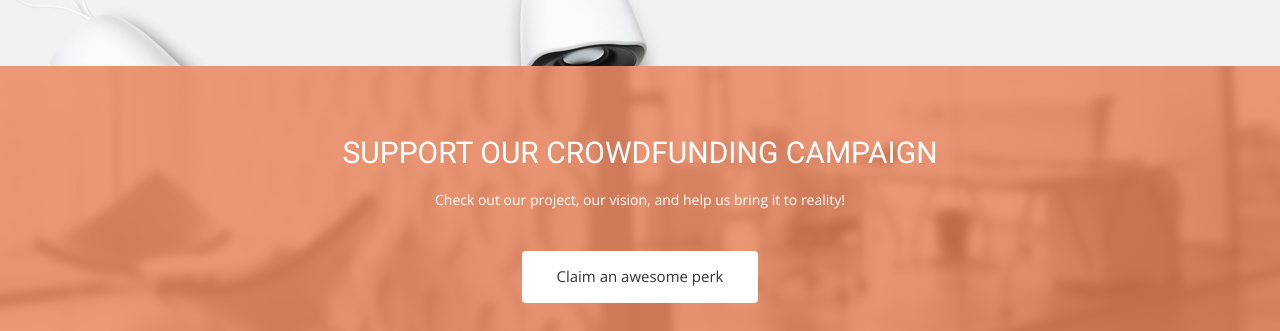
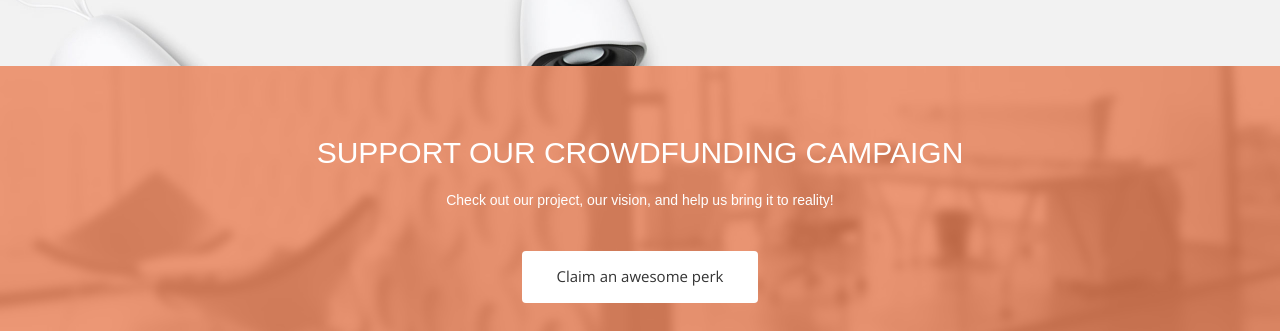
Before and after one commit to thewonglab/secret, a Jekyll site: the page built from index.html, in a window 1280 px wide. Shown: the part 1773-2104 px from the top of the page. Built offline with Jekyll 4.4.1, drawn with Linux system fonts in a browser that asks for light colours; nearby versions of some CDN libraries; some web fonts are replaced.

Commit message:
Update airspace.css

```diff
--- a/css/airspace.css
+++ b/css/airspace.css
@@ -229,12 +229,14 @@ header .navbar-default .navbar-nav li a:hover {
   opacity: 0.8;
 }
 #call-to-action h2 {
+  font-family: 'Patrick Hand SC', sans-serif;
   padding-bottom: 20px;
   line-height: 33px;
   margin: 0;
   font-size: 30px;
 }
 #call-to-action p {
+  font-family: 'Patrick Hand SC', sans-serif;
   font-size: 14px;
   line-height: 1.6;
 }
```
